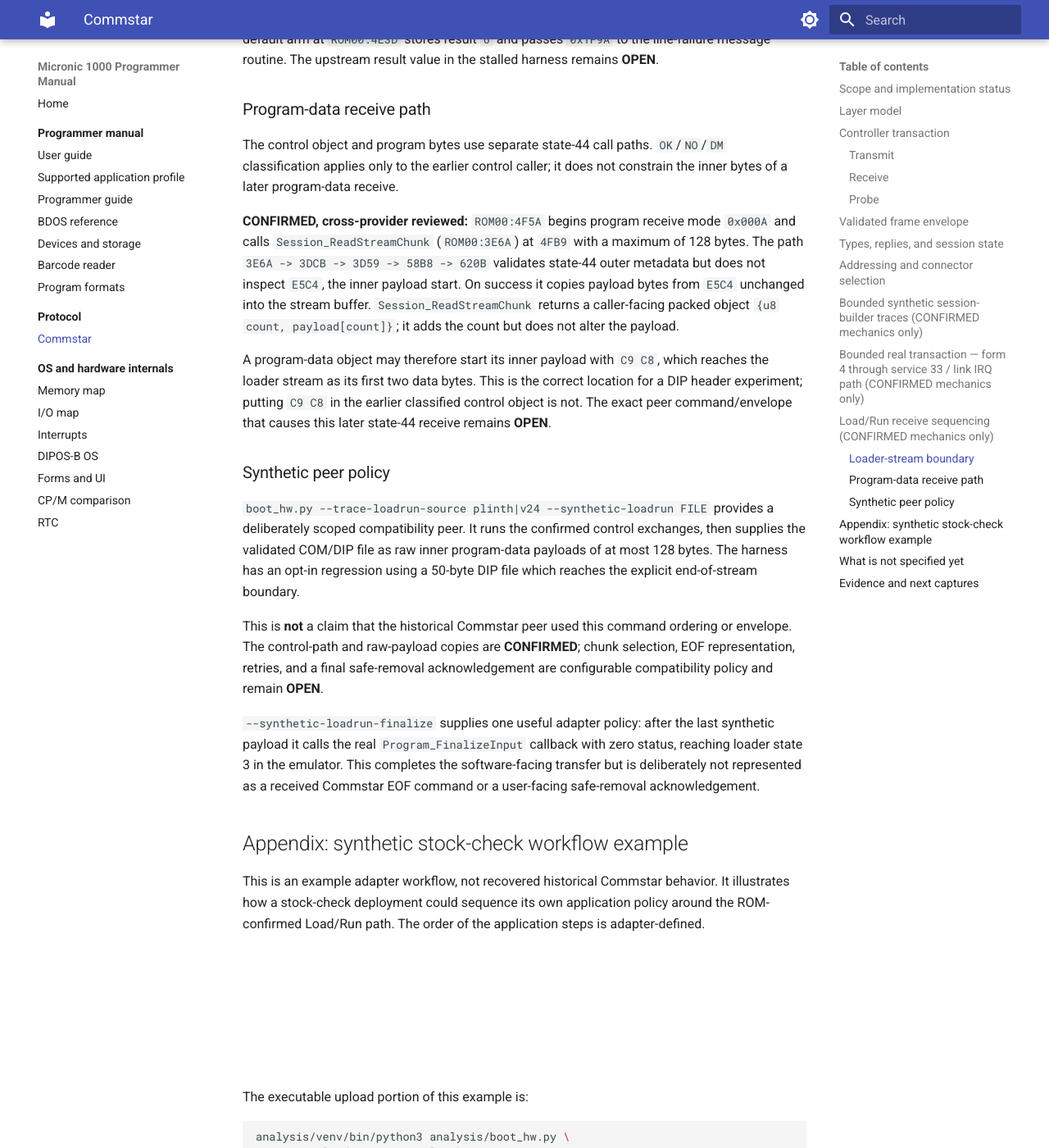
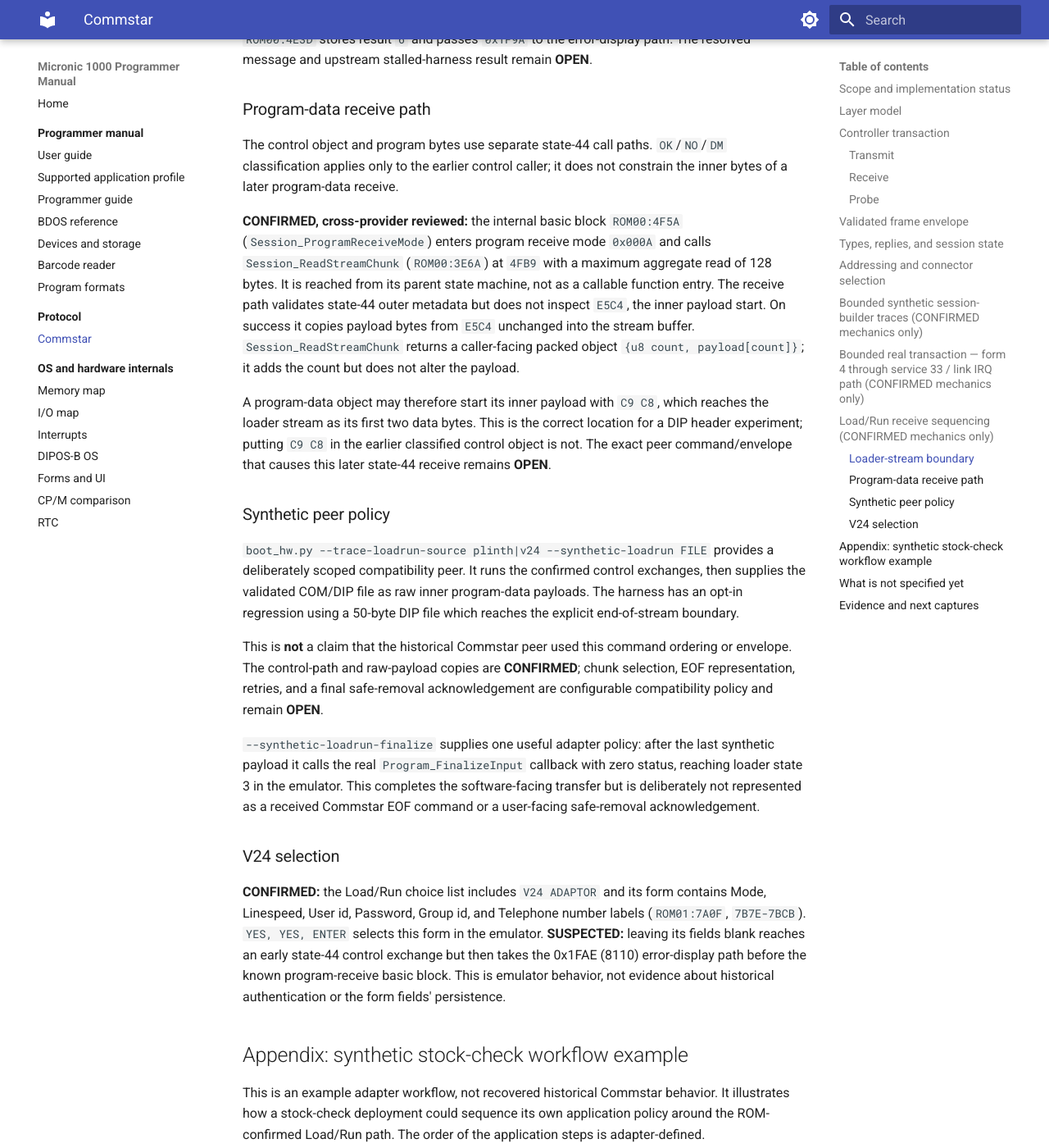
Before and after one commit to philpem/micronic1000, an MkDocs documentation site: the page built from doc/protocol/commstar.md, in a window 1280 px wide and 1400 px high, scrolled down 9261 px. Shown: the whole window at 82% size. Built offline with MkDocs 1.6.1 and Material for MkDocs 9.7.7, drawn with Linux system fonts in a browser that asks for light colours; some of the changed text lies outside the part shown.

Commit message:
clarify Commstar receive limits

````diff
--- a/doc/protocol/commstar.md
+++ b/doc/protocol/commstar.md
@@ -393,11 +393,11 @@
 eight bytes are type, bank offset, destination address, and payload length;
 the purpose of the two remaining resident bytes is not established here.
 
-The later `0x1F9A (8090), "Line failure"` is likewise not a loader-format
-error. `ROM00:4E4E` dispatches the session result word:
+The later `0x1F9A (8090)` is likewise not a loader-format error.
+`ROM00:4E4E` dispatches the session result word:
 only values `0`, `4`, `6`, `8`, and `9` have explicit arms. Its default arm
-at `ROM00:4E3D` stores result `6` and passes `0x1F9A` to the line-failure
-message routine. The upstream result value in the stalled harness remains
+at `ROM00:4E3D` stores result `6` and passes `0x1F9A` to the error-display
+path. The resolved message and upstream stalled-harness result remain
 **OPEN**.
 
 ### Program-data receive path
@@ -406,14 +406,15 @@
 `OK`/`NO`/`DM` classification applies only to the earlier control caller;
 it does not constrain the inner bytes of a later program-data receive.
 
-**CONFIRMED, cross-provider reviewed:** `ROM00:4F5A` begins program receive
-mode `0x000A` and calls `Session_ReadStreamChunk` (`ROM00:3E6A`) at `4FB9`
-with a maximum of 128 bytes. The path `3E6A -> 3DCB -> 3D59 -> 58B8 -> 620B`
-validates state-44 outer metadata but does not inspect `E5C4`, the inner
-payload start. On success it copies payload bytes from `E5C4` unchanged into
-the stream buffer. `Session_ReadStreamChunk` returns a caller-facing packed
-object `{u8 count, payload[count]}`; it adds the count but does not alter the
-payload.
+**CONFIRMED, cross-provider reviewed:** the internal basic block
+`ROM00:4F5A` (`Session_ProgramReceiveMode`) enters program receive mode
+`0x000A` and calls `Session_ReadStreamChunk` (`ROM00:3E6A`) at `4FB9` with a
+maximum aggregate read of 128 bytes. It is reached from its parent state
+machine, not as a callable function entry. The receive path validates
+state-44 outer metadata but does not inspect `E5C4`, the inner payload start.
+On success it copies payload bytes from `E5C4` unchanged into the stream
+buffer. `Session_ReadStreamChunk` returns a caller-facing packed object
+`{u8 count, payload[count]}`; it adds the count but does not alter the payload.
 
 A program-data object may therefore start its inner payload with `C9 C8`,
 which reaches the loader stream as its first two data bytes. This is the
@@ -426,7 +427,7 @@
 `boot_hw.py --trace-loadrun-source plinth|v24 --synthetic-loadrun FILE`
 provides a deliberately scoped compatibility peer. It runs the confirmed
 control exchanges, then supplies the validated COM/DIP file as raw inner
-program-data payloads of at most 128 bytes. The harness has an opt-in
+program-data payloads. The harness has an opt-in
 regression using a 50-byte DIP file which reaches the explicit
 end-of-stream boundary.
 
@@ -441,6 +442,16 @@
 zero status, reaching loader state 3 in the emulator. This completes the
 software-facing transfer but is deliberately not represented as a received
 Commstar EOF command or a user-facing safe-removal acknowledgement.
+
+### V24 selection
+
+**CONFIRMED:** the Load/Run choice list includes `V24 ADAPTOR` and its form
+contains Mode, Linespeed, User id, Password, Group id, and Telephone number
+labels (`ROM01:7A0F`, `7B7E-7BCB`). `YES, YES, ENTER` selects this form in the
+emulator. **SUSPECTED:** leaving its fields blank reaches an early state-44
+control exchange but then takes the 0x1FAE (8110) error-display path before
+the known program-receive basic block. This is emulator behavior, not evidence
+about historical authentication or the form fields' persistence.
 
 ## Appendix: synthetic stock-check workflow example
 
@@ -461,7 +472,7 @@
     Note over A,S: Adapter-defined record format and reconciliation
     A->>S: submit scans / obtain current item list
     S-->>A: updated list, optional COM or DIP image
-    A->>H: raw program-data payloads, max 128 bytes each
+    A->>H: raw program-data payloads
     Note over A,H: CONFIRMED: later state-44 payload bytes reach the loader unchanged
     A->>H: adapter completion policy
     Note over A,H: --synthetic-loadrun-finalize calls Program_FinalizeInput(0)
@@ -478,10 +489,11 @@
 ```
 
 `item-list.dip` may instead be a COM image. The harness validates the file,
-serves it in 128-byte-or-smaller raw program-data payloads, and uses the
-real loader finalizer. Scan-record encoding, the database/list schema,
-software-update decision, final user feedback, and safe-removal signal are
-adapter policy, not claims about a historical deployed system.
+serves the current single-payload regression, and uses the real loader
+finalizer. Multi-payload bounds remain OPEN. Scan-record encoding, the
+database/list schema, software-update decision, final user feedback, and
+safe-removal signal are adapter policy, not claims about a historical deployed
+system.
 
 The reusable policy object is `micronic.commstar.SyntheticWorkflow`. Its JSON
 fields are `source` (`plinth` or `v24`), `scan_records` (opaque objects), an
````
Also changed, not shown: doc/research/TASKS.md (+22 -10 lines).
